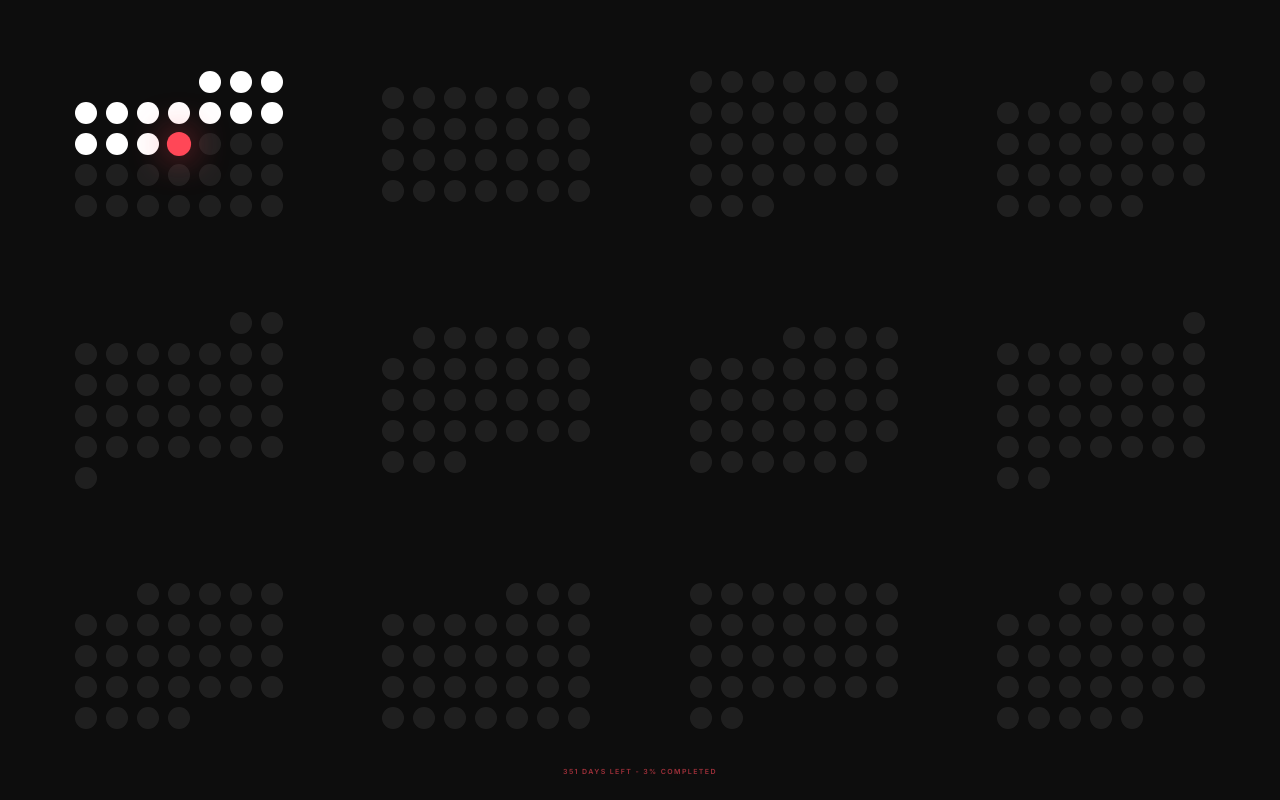
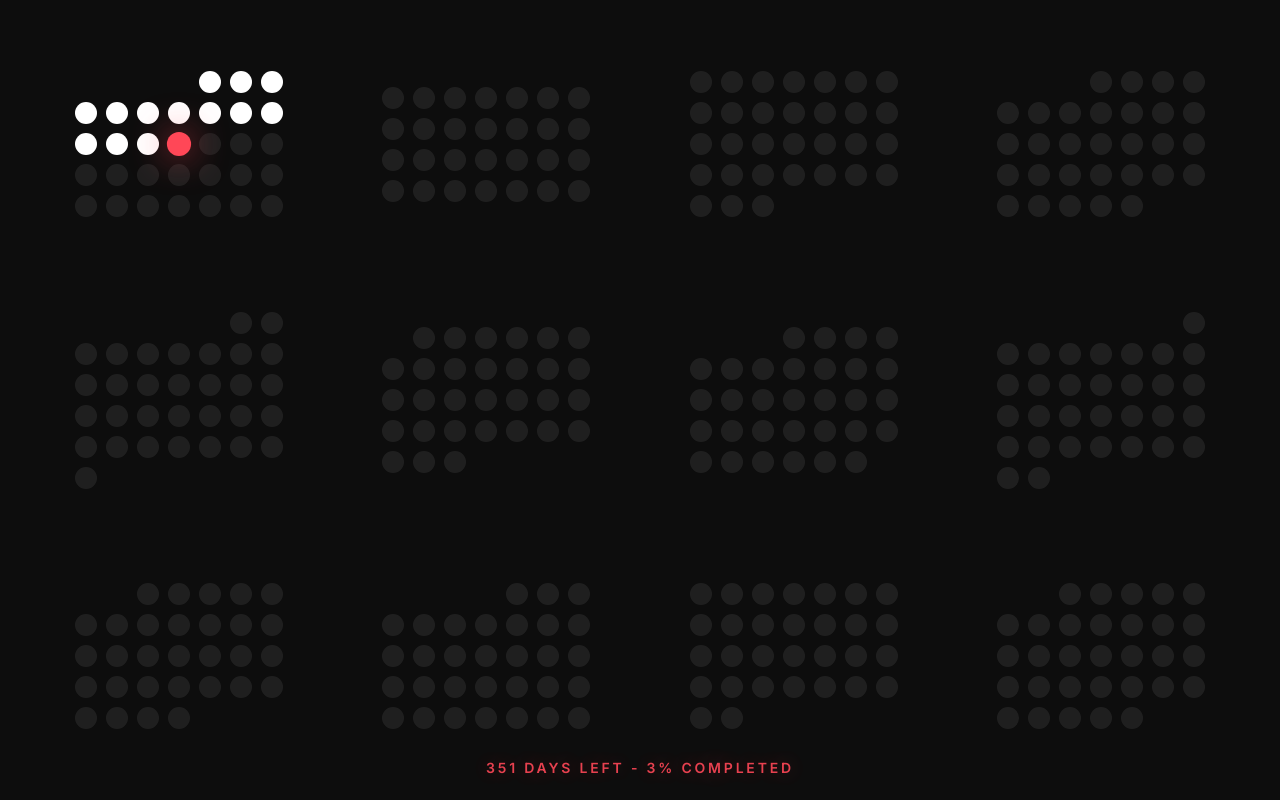
Before and after one commit to shanujha/lifecalendar-desktop, a plain HTML site: page index.html in a window 1280 px wide. Drawn offline with Linux system fonts and the light colour scheme.

Commit message:
Restore original stats font size and opacity for comparison

```diff
--- a/dotter.js
+++ b/dotter.js
@@ -36,7 +36,7 @@ function dotter() {
     grid.style.setProperty('--dot-gap', `${Math.max(1, Math.floor(5 * finalScale))}px`);
     grid.style.setProperty('--header-font', `${(10 * finalScale).toFixed(1)}px`);
     grid.style.setProperty('--week-font', `${(7 * finalScale).toFixed(1)}px`);
-    grid.style.setProperty('--stats-font', `${(6 * finalScale).toFixed(1)}px`);
+    grid.style.setProperty('--stats-font', `${(12 * finalScale).toFixed(1)}px`);
 
     const currentYear = today.getFullYear();
     const monthNames = [
--- a/style.css
+++ b/style.css
@@ -105,11 +105,11 @@ main.grid {
     right: 0;
     text-align: center;
     color: #ff4757;
-    font-size: var(--stats-font, 7px);
+    font-size: var(--stats-font, 14px);
     font-weight: 600;
     text-transform: uppercase;
     letter-spacing: 0.2em;
-    opacity: 0.6;
+    opacity: 0.9;
     text-shadow: 0 0 20px rgba(255, 71, 87, 0.4);
     pointer-events: none;
 }
```
